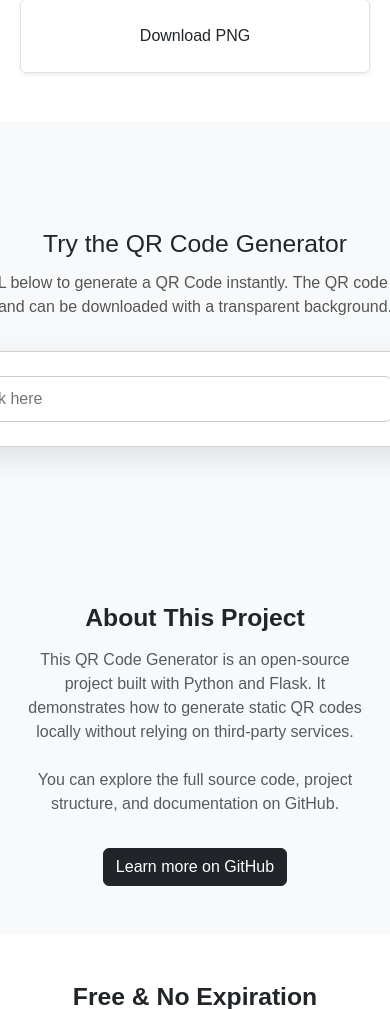
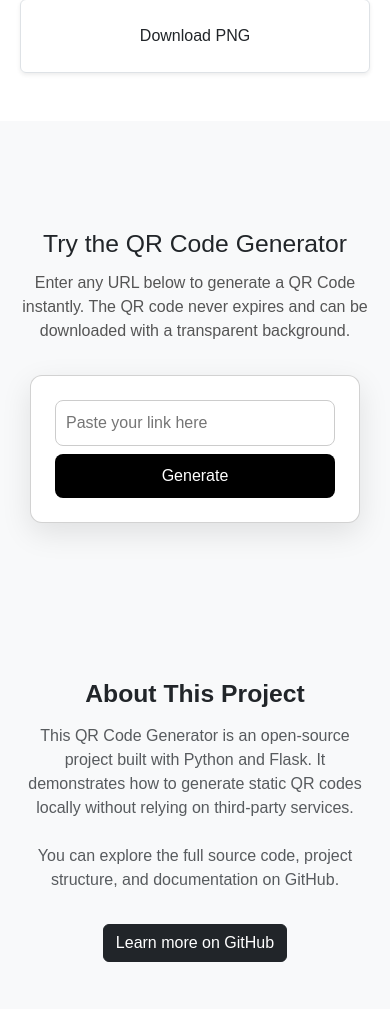
Before and after one commit to ArkileDhamo154589/qr-code-generator, a Flask app: page / in a window 390 px wide; the page is wider, and only the part inside the window is pictured. Shown: the part 1186-2195 px from the top of that part. Run offline with Flask 3, Linux system fonts and the light colour scheme.

Commit message:
Update style.css

```diff
--- a/static/style.css
+++ b/static/style.css
@@ -210,3 +210,12 @@
   border-radius: 4px;
   font-size: 13px;
 }
+@media screen and (max-width:768px){
+  .card{
+    width:330px;
+  }
+
+  form{
+    flex-direction: column;
+  }
+}
```
